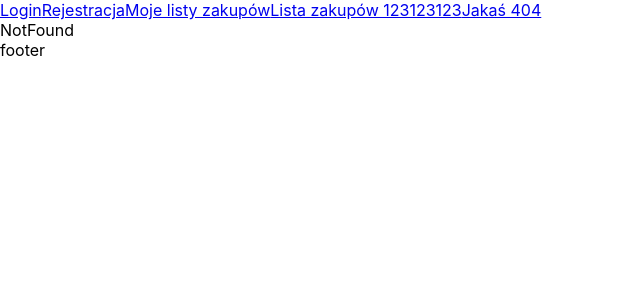
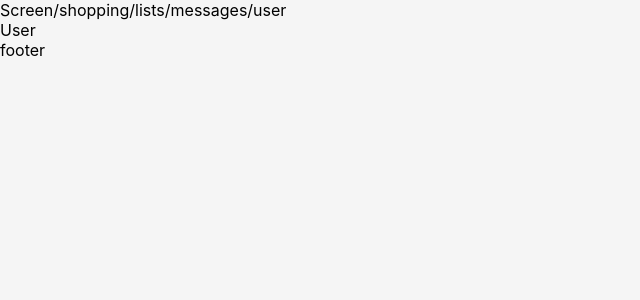
Before and after one commit to kajos12340/epic-shoping-ui, a React (Create React App) app: page /user in a window 1280 px wide. Before the commit this address had no page. Shown: the top 300 px of the page, without its empty margins (0-640 px from the left). Built offline with nearby package versions, Linux system fonts and the light colour scheme.

Commit message:
material menu init

```diff
--- a/package.json
+++ b/package.json
@@ -3,6 +3,8 @@
   "version": "0.1.0",
   "private": true,
   "dependencies": {
+    "@material-ui/core": "^4.11.3",
+    "@material-ui/icons": "^4.11.2",
     "@testing-library/jest-dom": "5.11.9",
     "@testing-library/react": "11.2.3",
     "@testing-library/user-event": "12.6.0",
@@ -10,12 +12,14 @@
     "@types/node": "12.19.14",
     "@types/react": "16.14.2",
     "@types/react-dom": "16.9.10",
+    "@types/styled-components": "^5.1.7",
     "axios": "0.21.1",
     "react": "17.0.1",
     "react-dom": "17.0.1",
     "react-router-dom": "^5.2.0",
     "react-scripts": "4.0.1",
     "socket.io-client": "^3.1.0",
+    "styled-components": "^5.2.1",
     "typescript": "4.1.3",
     "web-vitals": "0.2.4"
   },
--- a/public/index.html
+++ b/public/index.html
@@ -7,37 +7,16 @@
     <meta name="theme-color" content="#000000" />
     <meta
       name="description"
-      content="Web site created using create-react-app"
+      content="PWA created to make co-shopping much easier!"
     />
     <link rel="apple-touch-icon" href="%PUBLIC_URL%/logo192.png" />
-    <!--
-      manifest.json provides metadata used when your web app is installed on a
-      user's mobile device or desktop. See https://developers.google.com/web/fundamentals/web-app-manifest/
-    -->
     <link rel="manifest" href="%PUBLIC_URL%/manifest.json" />
-    <!--
-      Notice the use of %PUBLIC_URL% in the tags above.
-      It will be replaced with the URL of the `public` folder during the build.
-      Only files inside the `public` folder can be referenced from the HTML.
-
-      Unlike "/favicon.ico" or "favicon.ico", "%PUBLIC_URL%/favicon.ico" will
-      work correctly both with client-side routing and a non-root public URL.
-      Learn how to configure a non-root public URL by running `npm run build`.
-    -->
-    <title>React App</title>
+    <link rel="stylesheet" href="https://fonts.googleapis.com/icon?family=Material+Icons" />
+    <link rel="stylesheet" href="https://fonts.googleapis.com/css?family=Roboto:300,400,500,700&display=swap" />
+    <title>Epic Shopper</title>
   </head>
   <body>
     <noscript>You need to enable JavaScript to run this app.</noscript>
     <div id="root"></div>
-    <!--
-      This HTML file is a template.
-      If you open it directly in the browser, you will see an empty page.
-
-      You can add webfonts, meta tags, or analytics to this file.
-      The build step will place the bundled scripts into the <body> tag.
-
-      To begin the development, run `npm start` or `yarn start`.
-      To create a production bundle, use `npm run build` or `yarn build`.
-    -->
   </body>
 </html>
--- a/src/App.tsx
+++ b/src/App.tsx
@@ -1,21 +1,16 @@
 import React from 'react';
-import { Link, BrowserRouter } from 'react-router-dom';
+import { BrowserRouter } from 'react-router-dom';
 
 import { setupAxiosBaseUrl } from './helpers/axios';
 import Router from './Router/Router';
+import Navigation from './components/Navigation/Navigation';
 
 setupAxiosBaseUrl(process.env.REACT_APP_BE_ADDRESS);
 
 const App = () => (
   <BrowserRouter>
     <header>
-      <nav>
-        <Link to="/login">Login</Link>
-        <Link to="/register">Rejestracja</Link>
-        <Link to="/shopping-lists">Moje listy zakupów</Link>
-        <Link to="/shopping-list/123123123">Lista zakupów 123123123</Link>
-        <Link to="/shopping-sadadasd">Jakaś 404</Link>
-      </nav>
+      <Navigation />
     </header>
     <main>
       <Router />
--- a/src/Router/Router.tsx
+++ b/src/Router/Router.tsx
@@ -6,22 +6,30 @@ import Register from '../pages/Register';
 import ShoppingLists from '../pages/ShoppingLists';
 import ShoppingList from '../pages/ShoppingList';
 import NotFound from '../pages/NotFound';
+import Messages from '../pages/Messages';
+import User from '../pages/User';
 
 const Router = () => (
   <Switch>
     <Route exact path="/">
       <ShoppingLists />
     </Route>
-    <Route exact path="/login">
+    <Route exact path="/user/login">
       <Login />
     </Route>
-    <Route exact path="/register">
+    <Route exact path="/user/register">
       <Register />
     </Route>
-    <Route exact path="/shopping-lists">
+    <Route exact path="/shopping/lists">
       <ShoppingLists />
     </Route>
-    <Route exact path="/shopping-list/:id">
+    <Route exact path="/messages">
+      <Messages />
+    </Route>
+    <Route exact path="/user">
+      <User />
+    </Route>
+    <Route exact path="/shopping/list/:id">
       <ShoppingList />
     </Route>
     <Route>
--- /dev/null
+++ b/src/components/Navigation/MobileMenu/MobileMenu.tsx
@@ -0,0 +1,40 @@
+import React from 'react';
+import BottomNavigationAction from '@material-ui/core/BottomNavigationAction';
+import { useLocation } from 'react-router-dom';
+
+import { IMenuOption } from '../Navigation';
+
+import { BottomNavigation } from './MobileNavigation.styles';
+
+interface MobileMenuProps {
+  menuOptions: IMenuOption[],
+}
+
+const MobileMenu = ({ menuOptions }: MobileMenuProps) => {
+  const [value, setValue] = React.useState(0);
+  const location = useLocation();
+  console.log('location', location);
+
+  return (
+    <div>
+      <BottomNavigation
+        value={value}
+        onChange={(event, newValue) => {
+          setValue(newValue);
+        }}
+        showLabels
+      >
+        {menuOptions.map((menuItem) => (
+          <BottomNavigationAction
+            label={menuItem.label}
+            icon={menuItem.icon}
+            key={menuItem.to}
+          />
+        ))}
+      </BottomNavigation>
+    </div>
+
+  );
+};
+
+export default MobileMenu;
--- /dev/null
+++ b/src/components/Navigation/MobileMenu/MobileNavigation.styles.ts
@@ -0,0 +1,9 @@
+import styled from 'styled-components';
+import { BottomNavigation as BottomNavigationDefault } from '@material-ui/core';
+
+// eslint-disable-next-line import/prefer-default-export
+export const BottomNavigation = styled(BottomNavigationDefault)`
+  position: fixed;
+  bottom: 0;
+  width: 100%;
+`;
--- /dev/null
+++ b/src/components/Navigation/Navigation.styles.ts
@@ -0,0 +1,15 @@
+import styled from 'styled-components';
+
+export const MobileMenuContainer = styled.nav`
+  display: none;
+  @media (max-width: 960px) {
+    display: block;
+  }
+`;
+
+export const ScreenMenuContainer = styled.nav`
+  display: none;
+  @media (min-width: 961px) {
+    display: block;
+  }
+`;
--- /dev/null
+++ b/src/components/Navigation/Navigation.tsx
@@ -0,0 +1,56 @@
+import React, { ReactNode } from 'react';
+
+import ChatBubbleOutlineOutlinedIcon from '@material-ui/icons/ChatBubbleOutlineOutlined';
+import ListOutlinedIcon from '@material-ui/icons/ListOutlined';
+import PermIdentityOutlinedIcon from '@material-ui/icons/PermIdentityOutlined';
+import MobileMenu from './MobileMenu/MobileMenu';
+import ScreenMenu from './ScreenMenu/ScreenMenu';
+
+import { MobileMenuContainer, ScreenMenuContainer } from './Navigation.styles';
+
+export interface IMenuOption {
+  to: string,
+  icon: ReactNode,
+  label: string,
+}
+
+const menuOptions: IMenuOption[] = [
+  {
+    icon: <ListOutlinedIcon />,
+    to: '/shopping/lists',
+    label: 'Listy zakupów',
+  },
+  {
+    icon: <ChatBubbleOutlineOutlinedIcon />,
+    to: '/messages',
+    label: 'Wiadomości',
+  },
+  {
+    icon: <PermIdentityOutlinedIcon />,
+    to: '/user',
+    label: 'Moje konto',
+  },
+];
+
+const Navigation = () => {
+  const mobileMenu = (
+    <MobileMenuContainer>
+      <MobileMenu menuOptions={menuOptions} />
+    </MobileMenuContainer>
+  );
+
+  const screenMenu = (
+    <ScreenMenuContainer>
+      <ScreenMenu menuOptions={menuOptions} />
+    </ScreenMenuContainer>
+  );
+
+  return (
+    <>
+      {mobileMenu}
+      {screenMenu}
+    </>
+  );
+};
+
+export default Navigation;
--- /dev/null
+++ b/src/components/Navigation/ScreenMenu/ScreenMenu.tsx
@@ -0,0 +1,16 @@
+import React from 'react';
+
+import { IMenuOption } from '../Navigation';
+
+interface ScreenMenuProps {
+  menuOptions: IMenuOption[],
+}
+
+const ScreenMenu = ({ menuOptions }:ScreenMenuProps) => (
+  <div>
+    Screen
+    {menuOptions.map((i) => i.to)}
+  </div>
+);
+
+export default ScreenMenu;
--- a/src/index.css
+++ b/src/index.css
@@ -1,4 +1,5 @@
 body {
+  background-color: #f5f5f5;
   box-sizing: border-box;
   margin: 0;
   font-family: -apple-system, BlinkMacSystemFont, 'Segoe UI', 'Roboto', 'Oxygen',
--- /dev/null
+++ b/src/pages/Messages.tsx
@@ -0,0 +1,9 @@
+import React from 'react';
+
+const Messages = () => (
+  <div>
+    Messages
+  </div>
+);
+
+export default Messages;
--- /dev/null
+++ b/src/pages/User.tsx
@@ -0,0 +1,9 @@
+import React from 'react';
+
+const User = () => (
+  <div>
+    User
+  </div>
+);
+
+export default User;
```
Also changed, not shown: 1 other file (tests, documents, lock files or other folders).
